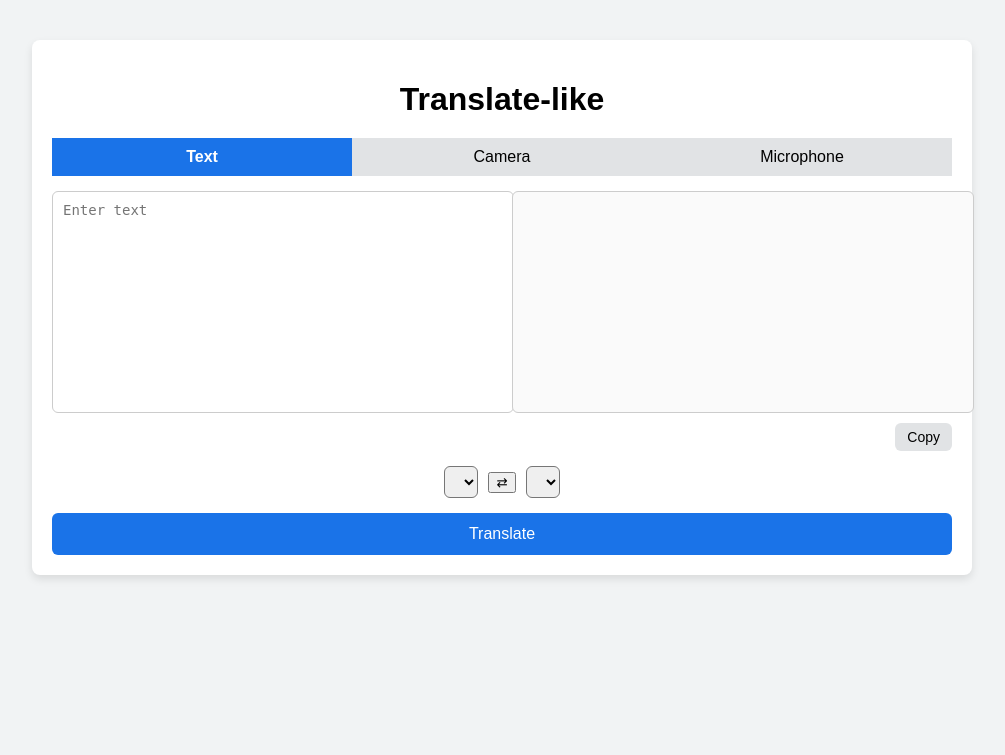
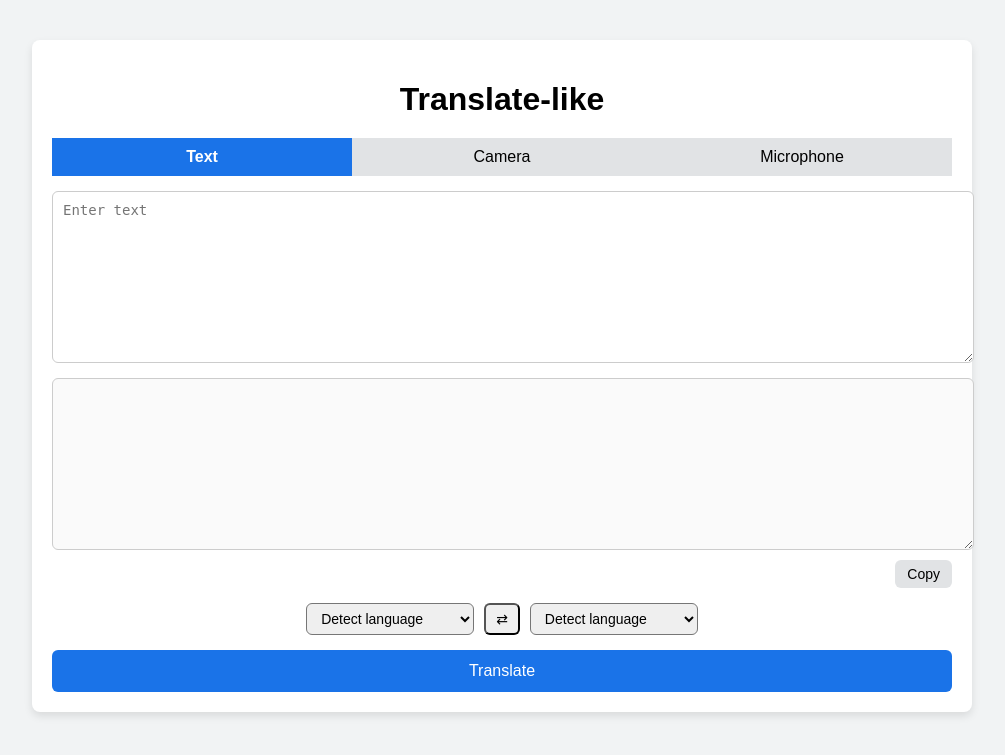
Before and after one commit to JackCarluccio/asl-translation-aid, a Flask app: page / in a window 1280 px wide. Shown: the top 755 px of the page, without its empty margins (138-1143 px from the left). Run offline with Flask 3, Linux system fonts and the light colour scheme; lists and menus that the app fills with data are empty.

Commit message:
added options

```diff
--- a/src/web/static/style.css
+++ b/src/web/static/style.css
@@ -1,49 +1,3 @@
-/* Tabs */
-.tabs {
-  display: flex;
-  justify-content: center;
-  margin-bottom: 15px;
-}
-
-
-.lang-bar {
-  display: flex;
-  justify-content: center;
-  align-items: center;
-  gap: 10px;
-  margin: 15px 0;
-}
-.tab {
-  flex: 1;
-  padding: 10px;
-  border: none;
-  background: #e1e3e5;
-  cursor: pointer;
-  font-size: 16px;
-}
-
-.tab.active {
-  background: #1a73e8;
-  color: white;
-  font-weight: bold;
-}
-
-.mode {
-  display: none;
-}
-
-.mode.active {
-  display: block;
-}
-
-/* Camera box */
-.camera-box {
-  text-align: center;
-  padding: 30px;
-  border: 2px dashed #ccc;
-  border-radius: 8px;
-  background: #fafafa;
-}
 body {
   font-family: Arial, sans-serif;
   background: #f1f3f4;
@@ -65,64 +19,67 @@ h1 {
   margin-bottom: 20px;
 }
 
-/* Language bar */
-.lang-bar {
+/* Tabs */
+.tabs {
   display: flex;
   justify-content: center;
-  align-items: center;
+  margin-bottom: 15px;
+}
+
+.tab {
+  flex: 1;
+  padding: 10px;
+  border: none;
+  background: #e1e3e5;
+  cursor: pointer;
+  font-size: 16px;
+}
+
+.tab.active {
+  background: #1a73e8;
+  color: white;
+  font-weight: bold;
+}
+
+/* Panels stacked vertically */
+.panel {
+  display: flex;
+  flex-direction: column;
   gap: 10px;
   margin-bottom: 15px;
 }
 
-.lang-bar select {
-  padding: 6px;
-  font-size: 14px;
-  border-radius: 6px;
-}
-
-#swapBtn {
-  background: #e1e3e5;
-  border: none;
-  font-size: 16px;
-  padding: 6px 10px;
-  border-radius: 6px;
-  cursor: pointer;
-}
-
-#swapBtn:hover {
-  background: #d0d2d4;
-}
-
-/* Panels */
-.translate-box {
-  display: flex;
-  flex-wrap: wrap;
-  gap: 20px;
-  margin-bottom: 15px;
-}
-
-.panel {
-  flex: 1;
-  display: flex;
-  flex-direction: column;
-  gap: 10px;
-  min-width: 300px;
-}
-
 textarea {
   width: 100%;
-  height: 200px;
+  min-height: 150px;
   padding: 10px;
   border: 1px solid #ccc;
   border-radius: 6px;
   font-size: 14px;
-  resize: none;
+  resize: vertical;
 }
 
 textarea.output {
   background: #fafafa;
 }
 
+.lang-bar-horizontal {
+  display: flex;
+  justify-content: center;
+  align-items: center;
+  gap: 10px;
+  margin: 15px 0;
+}
+
+.lang-bar-horizontal select,
+.lang-bar-horizontal button {
+  padding: 6px 10px;
+  font-size: 14px;
+  border-radius: 6px;
+}
+
+
+/* Copy button */
 #copyBtn {
   align-self: flex-end;
   padding: 6px 12px;
@@ -153,3 +110,21 @@ textarea.output {
 #translateBtn:hover {
   background: #1558b0;
 }
+
+/* Camera and Microphone placeholders */
+.camera-box, .microphone-box {
+  text-align: center;
+  padding: 30px;
+  border: 2px dashed #ccc;
+  border-radius: 8px;
+  background: #fafafa;
+}
+
+/* Hide inactive modes */
+.mode {
+  display: none;
+}
+
+.mode.active {
+  display: block;
+}
--- a/src/web/templates/index.html
+++ b/src/web/templates/index.html
@@ -3,7 +3,7 @@
 <head>
   <meta charset="UTF-8">
   <title>Translate-like</title>
-  <link rel="stylesheet" href="{{ url_for('static', filename = 'style.css')}}">
+  <link rel="stylesheet" href="{{ url_for('static', filename='style.css') }}">
 </head>
 <body>
   <div class="container">
@@ -18,22 +18,47 @@
 
     <!-- Text Mode -->
     <div id="textMode" class="mode active">
-      <div class="translate-box">
+      <!-- Stacked text areas -->
       <div class="panel">
         <textarea id="inputText" placeholder="Enter text"></textarea>
       </div>
+
       <div class="panel">
         <textarea id="outputText" class="output" readonly></textarea>
         <button id="copyBtn">Copy</button>
       </div>
+
+      <!-- Language controls under text areas, horizontal -->
+    <div class="lang-bar-horizontal">
+        <select id="language-source">
+            <option value="auto" selected>Detect language</option>
+            <option value="en">English</option>
+            <option value="es">Spanish</option>
+            <option value="fr">French</option>
+            <option value="de">German</option>
+            <option value="zh">Chinese (Simplified)</option>
+            <option value="ja">Japanese</option>
+            <option value="ko">Korean</option>
+            <option value="ru">Russian</option>
+            <option value="ar">Arabic</option>
+            <option value="hi">Hindi</option>
+        </select>
+        <button id="switch-button">⇄</button>
+        <select id="languauge-target">
+            <option value="auto" selected>Detect language</option>
+            <option value="en">English</option>
+            <option value="es">Spanish</option>
+            <option value="fr">French</option>
+            <option value="de">German</option>
+            <option value="zh">Chinese (Simplified)</option>
+            <option value="ja">Japanese</option>
+            <option value="ko">Korean</option>
+            <option value="ru">Russian</option>
+            <option value="ar">Arabic</option>
+            <option value="hi">Hindi</option>
+        </select>
     </div>
 
-      <!-- Language controls under text areas -->
-      <div class="lang-bar">
-        <select id="language-source"></select>
-        <button id="switch-button">⇄</button>
-        <select id="languauge-target"></select>
-      </div>
 
       <button id="translateBtn" onclick="translateText()">Translate</button>
     </div>
@@ -46,8 +71,18 @@
         <p>(Upload or capture an image for translation)</p>
       </div>
     </div>
+
+    <!-- Microphone Mode -->
+    <div id="microphoneMode" class="mode">
+      <div class="microphone-box">
+        <p>🎤 Microphone mode placeholder</p>
+        <button id="startMic">Start Recording</button>
+        <p>(Speech-to-text input for translation)</p>
+      </div>
     </div>
 
-  <script src="{{ url_for('static', filename = 'index.js')}}"></script>
+  </div>
+
+  <script src="{{ url_for('static', filename='index.js') }}"></script>
 </body>
 </html>
```
Lines whose indentation alone changed are shown as unchanged.
